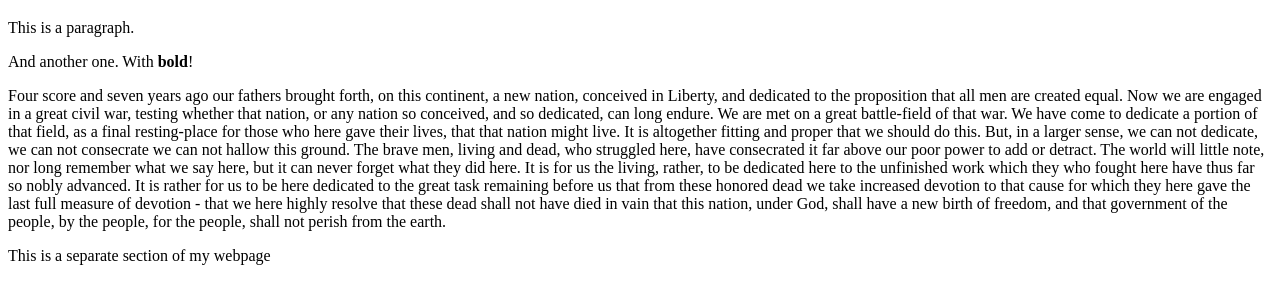
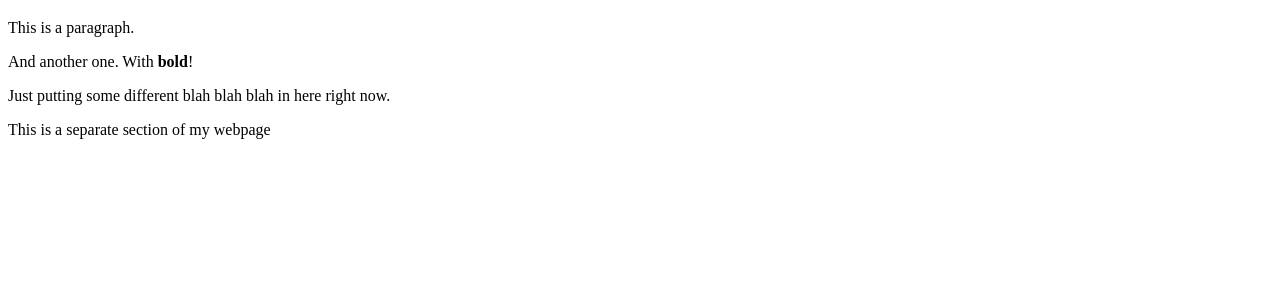
Before and after one commit to nkanagawa/hello-world, a plain HTML site: page index.html in a window 1280 px wide. Shown: the part 61-364 px from the top of the page. Drawn offline with Linux system fonts and the light colour scheme.

Commit message:
Update index.html

```diff
--- a/index.html
+++ b/index.html
@@ -18,7 +18,7 @@
   <p>And another one. With <strong>bold</strong>!</p>
 
 <p>
-Four score and seven years ago our fathers brought forth, on this continent, a new nation, conceived in Liberty, and dedicated to the proposition that all men are created equal. Now we are engaged in a great civil war, testing whether that nation, or any nation so conceived, and so dedicated, can long endure. We are met on a great battle-field of that war. We have come to dedicate a portion of that field, as a final resting-place for those who here gave their lives, that that nation might live. It is altogether fitting and proper that we should do this. But, in a larger sense, we can not dedicate, we can not consecrate we can not hallow this ground. The brave men, living and dead, who struggled here, have consecrated it far above our poor power to add or detract. The world will little note, nor long remember what we say here, but it can never forget what they did here. It is for us the living, rather, to be dedicated here to the unfinished work which they who fought here have thus far so nobly advanced. It is rather for us to be here dedicated to the great task remaining before us that from these honored dead we take increased devotion to that cause for which they here gave the last full measure of devotion - that we here highly resolve that these dead shall not have died in vain that this nation, under God, shall have a new birth of freedom, and that government of the people, by the people, for the people, shall not perish from the earth.
+Just putting some different blah blah blah in here right now.
 </p>
 
 
```
